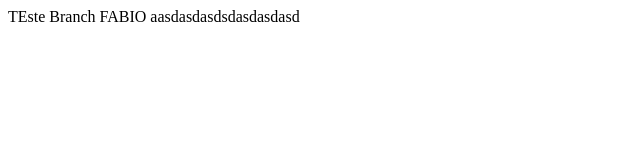
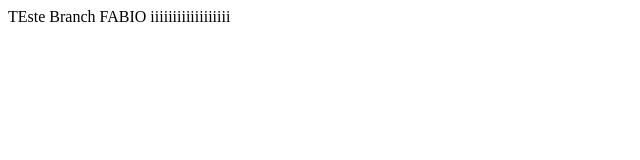
Before and after one commit to aleraymann/testKraken, a plain HTML site: page index-branch.html in a window 1280 px wide. Shown: the whole page, without its empty margins (0-640 px from the left). Drawn offline with Linux system fonts and the light colour scheme.

Commit message:
tetetete

```diff
--- a/index-branch.html
+++ b/index-branch.html
@@ -7,6 +7,6 @@
     <title>BRANCH</title>
 </head>
 <body>
-    TEste Branch FABIO   aasdasdasdsdasdasdasd
+    TEste Branch FABIO  iiiiiiiiiiiiiiiiii
 </body>
 </html>
```
